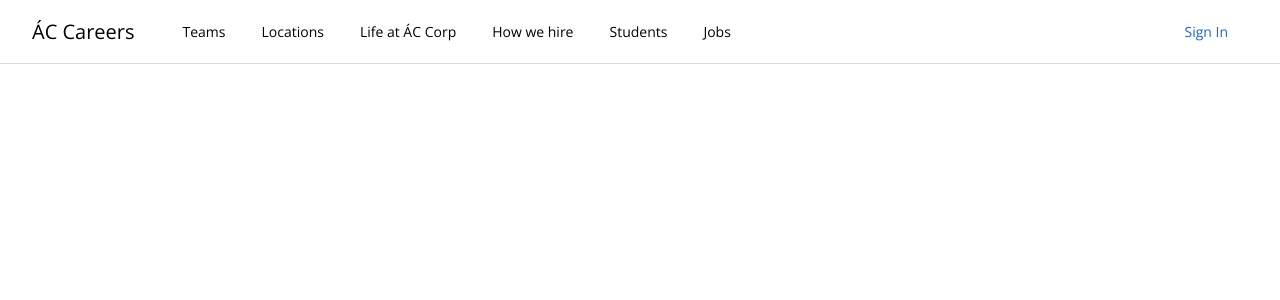
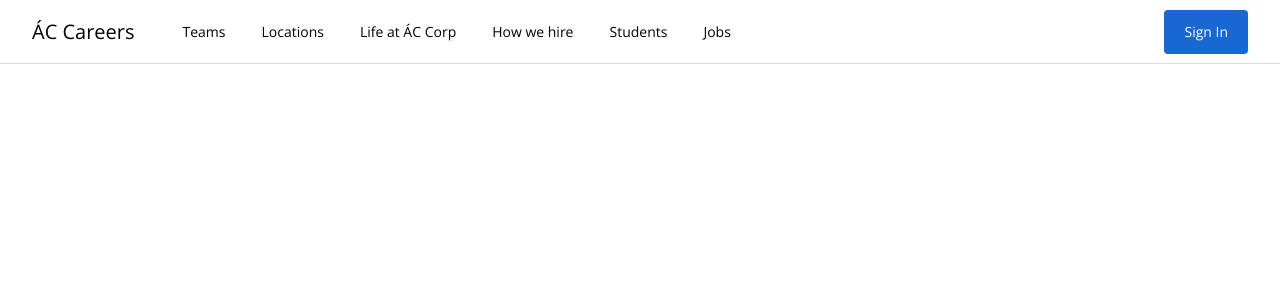
Before and after one commit to AngelCruzL/job-search, a Vue app: page / in a window 1280 px wide. Shown: the top 300 px of the page. Built offline with nearby package versions, Linux system fonts and the light colour scheme.

Commit message:
Refactor styles definition approach for the ActionButton

```diff
--- a/src/components/ActionButton.vue
+++ b/src/components/ActionButton.vue
@@ -1,10 +1,12 @@
 <script>
 export default {
   name: 'ActionButton',
-  props: ['text', 'isPrimary'],
+  props: ['text', 'type'],
   computed: {
     buttonClass() {
-      return { primary: this.isPrimary, secondary: !this.isPrimary }
+      return {
+        [this.type]: true
+      }
     }
   }
 }
--- a/src/components/MainNav.vue
+++ b/src/components/MainNav.vue
@@ -53,7 +53,7 @@ export default {
 
         <div class="ml-auto flex h-full items-center">
           <ProfileImage v-if="isLoggedIn" />
-          <ActionButton v-else :is-primary="false" text="Sign In" @click="loginUser" />
+          <ActionButton v-else text="Sign In" type="primary" @click="loginUser" />
         </div>
       </div>
     </div>
```
